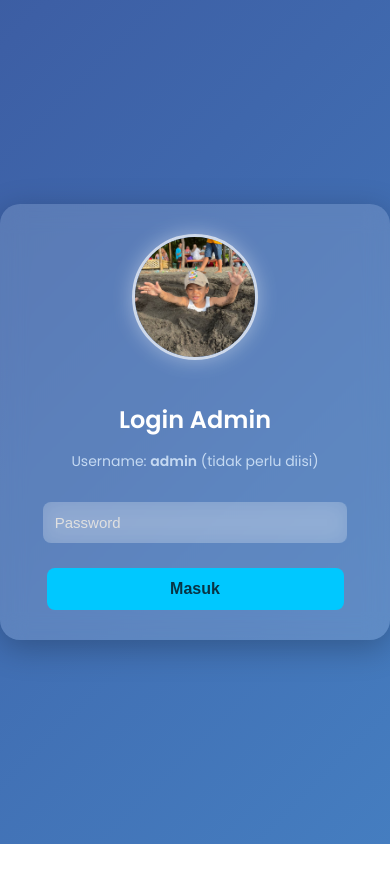
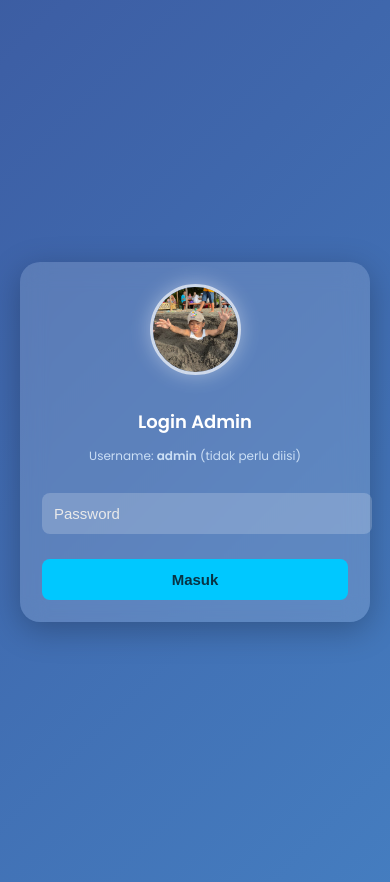
Before and after one commit to kasirrafasya/Admin, a plain HTML site: page index.html in a window 390 px wide. Before the commit the page ends 844 px from the top, so only its background shows below. Drawn offline with Linux system fonts and the light colour scheme.

Commit message:
Update index.html

```diff
--- a/index.html
+++ b/index.html
@@ -2,7 +2,9 @@
 <html lang="id">
 <head>
     <meta charset="UTF-8">
+    <meta name="viewport" content="width=device-width, initial-scale=1.0">  <!-- PENTING UNTUK HP -->
     <title>Login Admin</title>
+
     <style>
         @import url('https://fonts.googleapis.com/css2?family=Poppins:wght@300;400;600&display=swap');
 
@@ -17,6 +19,7 @@
             background-size: 400% 400%;
             animation: gradientMove 12s ease infinite;
             -webkit-tap-highlight-color: transparent;
+            padding: 20px;
         }
 
         @keyframes gradientMove {
@@ -26,8 +29,9 @@
         }
 
         .login-box {
-            width: 380px;
-            padding: 30px;
+            width: 100%;
+            max-width: 360px;              /* lebih kecil biar pas di HP */
+            padding: 25px;
             text-align: center;
             background: rgba(255, 255, 255, 0.15);
             border-radius: 20px;
@@ -36,29 +40,30 @@
         }
 
         .login-box img {
-            width: 120px;
-            height: 120px;
+            width: 95px;
+            height: 95px;
             object-fit: cover;
             border-radius: 50%;
             border: 3px solid rgba(255, 255, 255, 0.7);
-            margin-bottom: 15px;
+            margin-bottom: 12px;
             box-shadow: 0 0 20px rgba(255,255,255,0.4);
         }
 
         .login-box h2 {
             color: white;
-            margin-bottom: 10px;
+            margin-bottom: 8px;
+            font-size: 20px;
         }
 
         .subtitle {
             color: #dfefff;
-            font-size: 14px;
-            margin-bottom: 20px;
-            opacity: 0.8;
+            font-size: 13px;
+            margin-bottom: 18px;
+            opacity: 0.85;
         }
 
         .input {
-            width: 85%;
+            width: 100%;
             padding: 12px;
             margin: 10px 0;
             border-radius: 8px;
@@ -67,15 +72,14 @@
             background: rgba(255,255,255,0.2);
             color: white;
             font-size: 15px;
-            backdrop-filter: blur(10px);
         }
 
         .input::placeholder {
-            color: #e0e0e0;
+            color: #eaeaea;
         }
 
         .btn {
-            width: 90%;
+            width: 100%;
             padding: 12px;
             margin-top: 15px;
             border: none;
@@ -91,8 +95,30 @@
         .btn:hover {
             background: #00a7d6;
         }
+
+        /* RESPONSIVE KHUSUS HP KECIL */
+        @media (max-width: 400px) {
+            .login-box {
+                padding: 22px;
+                max-width: 320px;
+            }
+            .login-box img {
+                width: 85px;
+                height: 85px;
+            }
+            .login-box h2 {
+                font-size: 18px;
+            }
+            .subtitle {
+                font-size: 12px;
+            }
+            .btn {
+                font-size: 15px;
+            }
+        }
     </style>
 </head>
+
 <body>
 
 <div class="login-box">
@@ -101,7 +127,6 @@
     <h2>Login Admin</h2>
     <p class="subtitle">Username: <b>admin</b> (tidak perlu diisi)</p>
 
-    <!-- hanya password -->
     <input class="input" type="password" id="pass" placeholder="Password">
 
     <button class="btn" onclick="login()">Masuk</button>
@@ -109,10 +134,8 @@
 
 <script>
 function login() {
-        let fixedUsername = "admin";    // username tetap / diem
     let password = document.getElementById("pass").value;
 
-        // Ganti password sesuai keinginan
     if (password === "1234") {
         window.location.href = "admin.html";
     } else {
@@ -121,6 +144,7 @@
 }
 </script>
 
+<!-- Anti klik kanan + F12 -->
 <script>
 document.addEventListener("contextmenu", e => e.preventDefault());
 document.addEventListener("selectstart", e => e.preventDefault());
```
Lines whose indentation alone changed are shown as unchanged.
